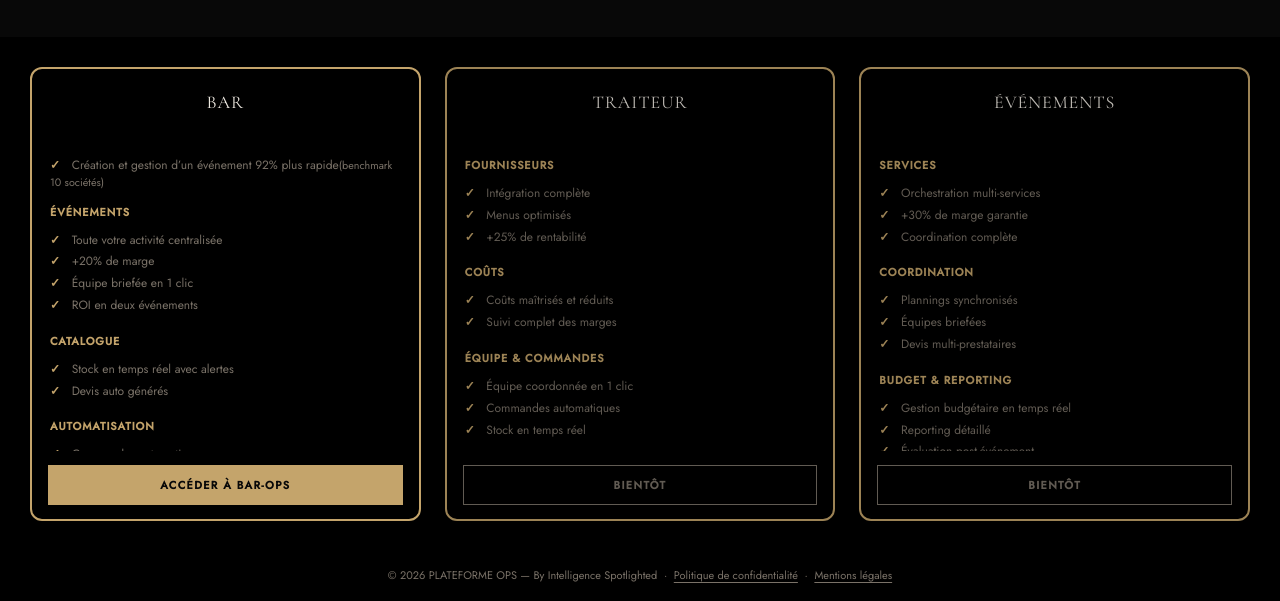
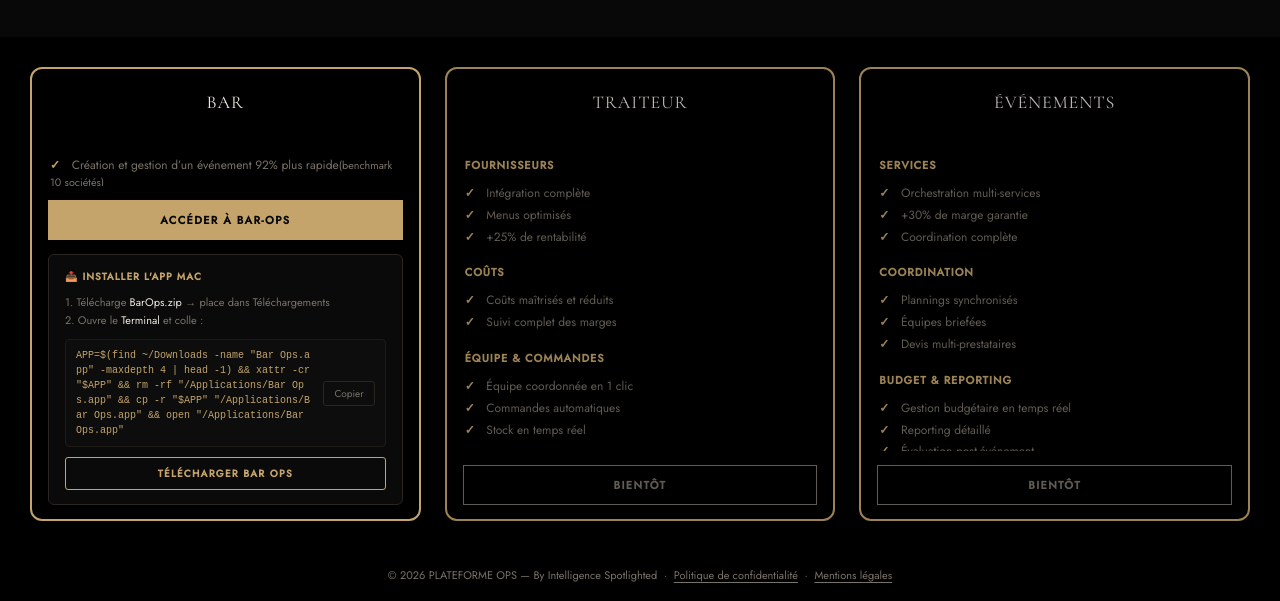
Before and after one commit to SPECTRE888/ops-platform, a plain HTML site: page index.html in a window 1280 px wide. Shown: the part 199-800 px from the top of the page. Drawn offline with nearby package versions, Linux system fonts and the light colour scheme.

Commit message:
feat: add install section to BAR card on landing page

```diff
--- a/index.html
+++ b/index.html
@@ -131,6 +131,17 @@
     .btn-coming { background: transparent; color: var(--text2); border: 1px solid var(--text2); cursor: not-allowed; }
     .btn-coming:hover { background: transparent; color: var(--text2); }
 
+    .install-block { margin: 0 16px 14px; padding: 14px 16px; border: 1px solid #2a2520; border-radius: 6px; background: #0a0a0a; }
+    .install-block-title { font-size: 10px; color: var(--gold); text-transform: uppercase; letter-spacing: 0.1em; font-weight: 600; margin-bottom: 10px; }
+    .install-steps { font-size: 11px; color: var(--text2); line-height: 1.6; margin-bottom: 10px; }
+    .install-steps span { color: var(--text); }
+    .install-cmd-row { display: flex; align-items: center; gap: 8px; background: #0d0d0d; border: 1px solid #1e1a16; border-radius: 4px; padding: 8px 10px; margin-bottom: 10px; }
+    .install-cmd-row code { font-family: 'Courier New', monospace; font-size: 10px; color: var(--gold); flex: 1; word-break: break-all; line-height: 1.5; }
+    .copy-install-btn { background: none; border: 1px solid #2a2520; border-radius: 3px; padding: 4px 10px; color: var(--text2); font-size: 10px; cursor: pointer; white-space: nowrap; font-family: 'Jost', sans-serif; transition: .2s; flex-shrink: 0; }
+    .copy-install-btn:hover { border-color: var(--gold); color: var(--gold); }
+    .dl-install-btn { display: block; text-align: center; padding: 8px; background: transparent; color: var(--gold); border: 1px solid var(--gold); border-radius: 3px; font-size: 10px; font-weight: 600; letter-spacing: 0.12em; text-transform: uppercase; font-family: 'Jost', sans-serif; text-decoration: none; transition: .25s; }
+    .dl-install-btn:hover { background: var(--gold); color: #080808; }
+
     footer {
       flex: 0 0 auto;
       width: 100%;
@@ -200,6 +211,15 @@
       </div>
       <div class="card-footer">
         <a href="https://bar-opsv2public.netlify.app/index.html" class="btn-access">ACCÉDER À BAR-OPS</a>
+      </div>
+      <div class="install-block">
+        <div class="install-block-title">📥 Installer l'app Mac</div>
+        <div class="install-steps">1. Télécharge <span>BarOps.zip</span> → place dans Téléchargements<br>2. Ouvre le <span>Terminal</span> et colle :</div>
+        <div class="install-cmd-row">
+          <code id="install-cmd">APP=$(find ~/Downloads -name "Bar Ops.app" -maxdepth 4 | head -1) && xattr -cr "$APP" && rm -rf "/Applications/Bar Ops.app" && cp -r "$APP" "/Applications/Bar Ops.app" && open "/Applications/Bar Ops.app"</code>
+          <button class="copy-install-btn" onclick="copyInstall()">Copier</button>
+        </div>
+        <a class="dl-install-btn" href="https://github.com/SPECTRE888/bar-ops/releases/latest" target="_blank">Télécharger Bar Ops</a>
       </div>
     </div>
 
@@ -307,6 +327,14 @@
       rgpd:'Politique de confidentialité — Conformément au RGPD (Règlement UE 2016/679), vous disposez d\'un droit d\'accès, de rectification et de suppression de vos données. Aucune donnée personnelle n\'est cédée à des tiers. Données hébergées par Netlify Inc. (USA) dans le cadre du Privacy Shield. Responsable de traitement : Intelligence Spotlighted, 63 avenue Pasteur, 93100 Montreuil. Contact : contact@intelligencespotlighted.com',
       mentions:'Mentions légales — Éditeur : Intelligence Spotlighted\n63 avenue Pasteur, 93100 Montreuil, France\nEmail : contact@intelligencespotlighted.com\nDirecteur de publication : Jérôme\nHébergement : Netlify Inc., 44 Montgomery Street, San Francisco, CA 94104, USA'
     };
+    function copyInstall(){
+      const cmd=document.getElementById('install-cmd').textContent;
+      navigator.clipboard.writeText(cmd).then(()=>{
+        const btn=document.querySelector('.copy-install-btn');
+        btn.textContent='Copié !'; btn.style.color='var(--gold)'; btn.style.borderColor='var(--gold)';
+        setTimeout(()=>{btn.textContent='Copier';btn.style.color='';btn.style.borderColor='';},2000);
+      });
+    }
     function showLegal(type){
       document.getElementById('legal-content').textContent=LEGAL[type];
       const m=document.getElementById('legal-modal');
```
